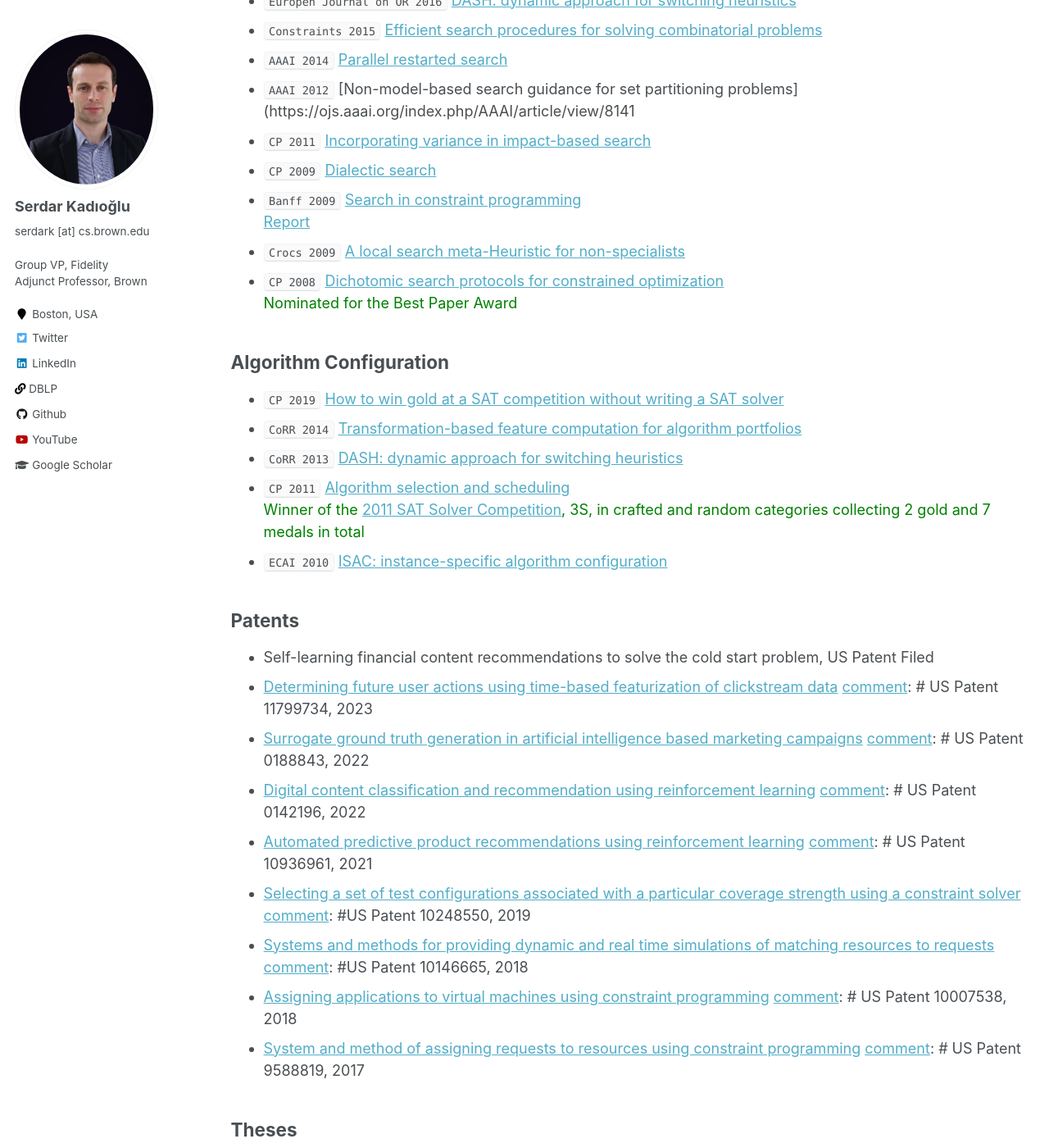
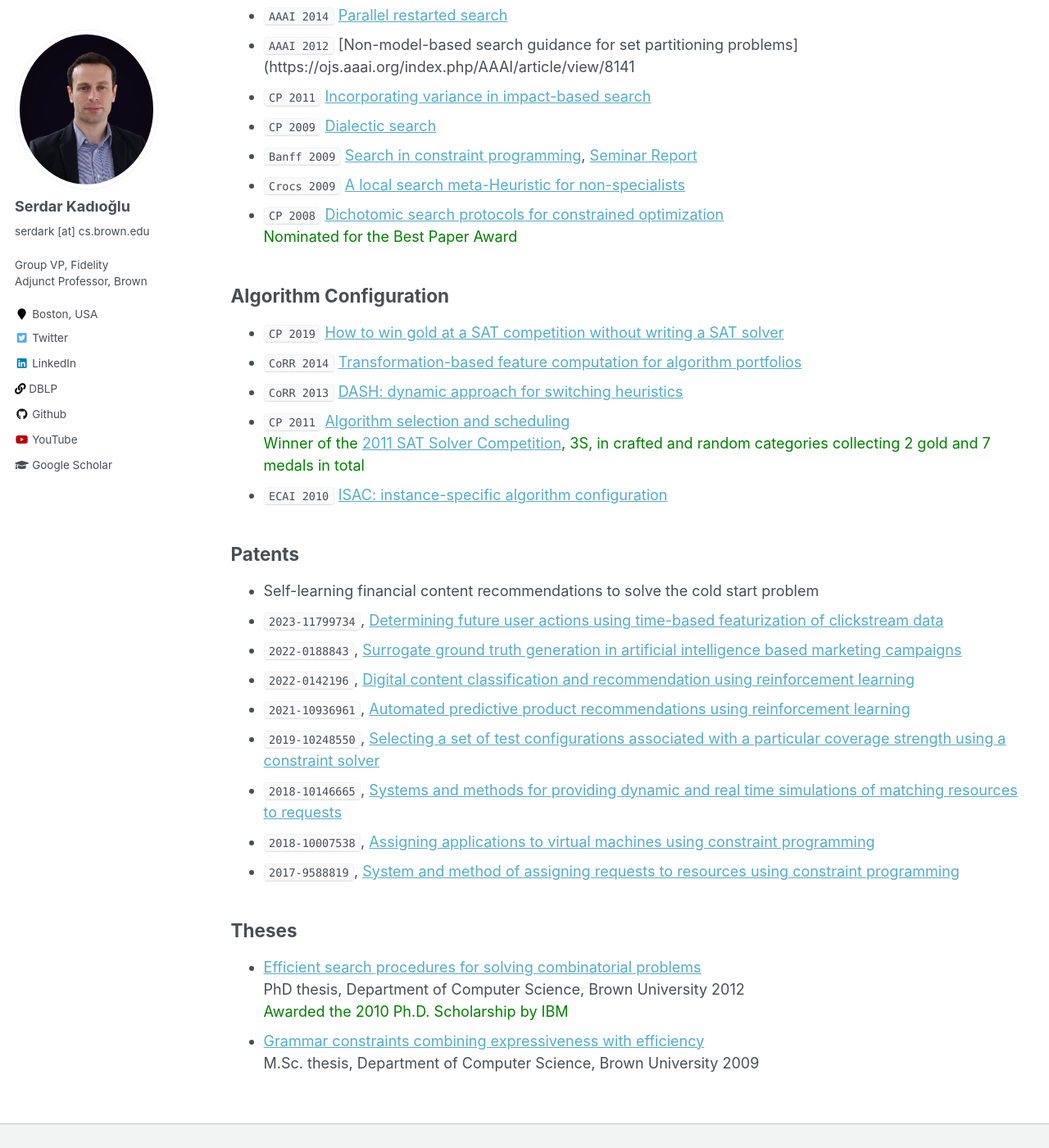
Before and after one commit to skadio/skadio.github.io, a Jekyll site: the page built from _pages/publications.md, in a window 1280 px wide and 1400 px high, scrolled down 2921 px. Shown: the whole window at 82% size. Built offline with Jekyll 4.4.1, drawn with Linux system fonts in a browser that asks for light colours; some of the changed text lies outside the part shown.

Commit message:
Update publications.md

```diff
--- a/_pages/publications.md
+++ b/_pages/publications.md
@@ -40,12 +40,11 @@ author_profile: true
 * `ArXiv 2023` [Explainable AI using expressive Boolean formulas](https://arxiv.org/abs/2306.03976)<br>
 [Fidelity blog post](https://fcatalyst.com/blog/june2023/explainable-ai-using-expressive-boolean-formulas)
 * `LION 2023` [Surrogate Membership for Inferred Metrics to Enhance Fairness Evaluation](https://link.springer.com/chapter/10.1007/978-3-031-44505-7_29)<br>
-[library](https://github.com/fidelity/jurity?tab=readme-ov-file#quick-start-probabilistic-fairness-evaluation)
+[GitHub](https://github.com/fidelity/jurity?tab=readme-ov-file#quick-start-probabilistic-fairness-evaluation)
 * `ICMLA 2021` [Surrogate Ground Truth Generation to Enhance Binary Fairness Evaluation](https://ieeexplore.ieee.org/abstract/document/9680169)
 
 ## Recommender Systems
-* `TMLR 2022` [Non-Deterministic Behavior of Thompson Sampling with Linear Payoffs and How to Avoid It](https://openreview.net/pdf?id=sX9d3gfwtE)<br>
-<span style="color:green"> Received TMLR's first reproducibility certificate</span>
+* `TMLR 2022` [Non-Deterministic Behavior of Thompson Sampling with Linear Payoffs and How to Avoid It](https://openreview.net/pdf?id=sX9d3gfwtE) <span style="color:green"> Received TMLR's first reproducibility certificate</span>
 * `IJCAI 2021` [Active Learning Meets Optimized Item Selection](https://arxiv.org/abs/2112.03105)<br>
 [GitHub](https://github.com/fidelity/selective?tab=readme-ov-file#text-based-selection)
 * `CPAIOR 2021` [Optimized Item Selection to Boost Exploration for Recommender Systems](https://link.springer.com/chapter/10.1007/978-3-030-78230-6_27)<br>
@@ -75,11 +74,11 @@ and Machine Learning](http://osullivan.ucc.ie/CPML2023/submissions/09.pdf)<br>
 * `Computer Speech & Language 2015` [Feature selection methods and their combinations in high-dimensional classification of speaker likability, intelligibility and personality traits](https://www.sciencedirect.com/science/article/abs/pii/S0885230813001113)<br>
 [Code](http://research.spa.aalto.fi/robustness/featureselection/)
 * `Interspeech 2012` [Feature selection for speaker traits](http://users.tkk.fi/~jpohjala/publications/is12stc.pdf)<br>
-[Code](http://research.spa.aalto.fi/robustness/featureselection/)
+[GitHub](https://github.com/skadio/featureSelection)
 
 ## Algorithmic Reasoning
-* `MOPTA 2021` [Integrated Vehicle Routing and Monte Carlo Scheduling Approach for the Home Service Assignment, Routing, and Scheduling Problem](https://arxiv.org/abs/2106.16176)<br>
-[Brown News](http://cs.brown.edu/news/2021/08/11/brown-cs-team-takes-third-place-thirteenth-modeling-and-optimization-competition/), <span style="color:green">Finalist at the AIMMS-MOPTA Optimization Modeling Competition</span>
+* `MOPTA 2021` [Integrated Vehicle Routing and Monte Carlo Scheduling Approach for the Home Service Assignment, Routing, and Scheduling Problem](https://arxiv.org/abs/2106.16176) <br>
+<span style="color:green">Finalist at the AIMMS-MOPTA Optimization Modeling Competition</span>, [Brown News](http://cs.brown.edu/news/2021/08/11/brown-cs-team-takes-third-place-thirteenth-modeling-and-optimization-competition/)
 * `European Journal on Comb. Opt. 2019` [Core group placement: allocation and provisioning of heterogeneous resources](https://link.springer.com/article/10.1007/s13675-018-0095-9)
 * `CoRR 2017` [Column generation for interaction coverage in combinatorial software testing](https://arxiv.org/abs/1712.07081)
 * [Heterogeneous resource allocation in cloud management](http://ieeexplore.ieee.org/document/7778589/)
@@ -90,19 +89,17 @@ and Machine Learning](http://osullivan.ucc.ie/CPML2023/submissions/09.pdf)<br>
 
 
 ## Search & Optimization
-* `Dagsthul 2022` [Data-driven combinatorial optimization]([https://drops.dagstuhl.de/opus/volltexte/2018/9289/pdf/dagrep_v008_i002_p026_18071.pdf](https://www.dagstuhl.de/en/seminars/seminar-calendar/seminar-details/22431))<br>
-[Report](https://drops.dagstuhl.de/opus/volltexte/2023/17825/pdf/dagrep_v012_i010_p166_22431.pdf)
+* `Dagsthul 2022` [Data-driven combinatorial optimization]([https://drops.dagstuhl.de/opus/volltexte/2018/9289/pdf/dagrep_v008_i002_p026_18071.pdf](https://www.dagstuhl.de/en/seminars/seminar-calendar/seminar-details/22431)), [Seminar Report](https://drops.dagstuhl.de/opus/volltexte/2023/17825/pdf/dagrep_v012_i010_p166_22431.pdf)
 * `INFORMS 2020` [Seq2Pat: sequence-to-pattern generation in large-scale sequence databases](http://meetings2.informs.org/wordpress/annual2020/)
-* `Dagsthul 2018` [Planning & operations research](https://drops.dagstuhl.de/opus/volltexte/2018/9289/pdf/dagrep_v008_i002_p026_18071.pdf)<br>
-[Report](https://www.dagstuhl.de/en/program/calendar/motivationstext/?semnr=18071)
+* `Dagsthul 2018` [Planning & operations research](https://drops.dagstuhl.de/opus/volltexte/2018/9289/pdf/dagrep_v008_i002_p026_18071.pdf), [Seminar Report](https://www.dagstuhl.de/en/program/calendar/motivationstext/?semnr=18071)
 * `Europen Journal on OR 2016` [DASH: dynamic approach for switching heuristics](https://www.sciencedirect.com/science/article/abs/pii/S0377221715007559)
 * `Constraints 2015` [Efficient search procedures for solving combinatorial problems](http://link.springer.com/article/10.1007%2Fs10601-015-9211-0)
 * `AAAI 2014` [Parallel restarted search](https://ojs.aaai.org/index.php/AAAI/article/view/8848)
 * `AAAI 2012` [Non-model-based search guidance for set partitioning problems](https://ojs.aaai.org/index.php/AAAI/article/view/8141
 * `CP 2011` [Incorporating variance in impact-based search](https://link.springer.com/chapter/10.1007/978-3-642-23786-7_36)
 * `CP 2009` [Dialectic search](https://link.springer.com/chapter/10.1007/978-3-642-04244-7_39)
-* `Banff 2009` [Search in constraint programming](https://www.birs.ca/events/2009/5-day-workshops/09w5125)<br>
-[Report](https://www.birs.ca/workshops/2009/09w5125/report09w5125.pdf)
+* `Banff 2009` [Search in constraint programming](https://www.birs.ca/events/2009/5-day-workshops/09w5125),
+[Seminar Report](https://www.birs.ca/workshops/2009/09w5125/report09w5125.pdf)
 * `Crocs 2009` [A local search meta-Heuristic for non-specialists](http://www.computational-sustainability.org/crocs09/papers/kadioglu-crocs09.pdf)
 * `CP 2008` [Dichotomic search protocols for constrained optimization](https://link.springer.com/chapter/10.1007%2F978-3-540-85958-1_17)<br>
 <span style="color:green">Nominated for the Best Paper Award</span>
@@ -116,23 +113,15 @@ and Machine Learning](http://osullivan.ucc.ie/CPML2023/submissions/09.pdf)<br>
 * `ECAI 2010` [ISAC: instance-specific algorithm configuration](https://dl.acm.org/doi/10.5555/1860967.1861114)
 
 ## Patents
-* Self-learning financial content recommendations to solve the cold start problem, US Patent Filed
-* [Determining future user actions using time-based featurization of clickstream data](https://www.freepatentsonline.com/11799734.html)
-[comment]: # US Patent 11799734, 2023
-* [Surrogate ground truth generation in artificial intelligence based marketing campaigns](https://scholar.google.com/citations?view_op=view_citation&hl=en&user=tOgYtHkAAAAJ&cstart=20&pagesize=80&citation_for_view=tOgYtHkAAAAJ:nZcligLrVowC)
-[comment]: # US Patent 0188843, 2022
-* [Digital content classification and recommendation using reinforcement learning](https://scholar.google.com/citations?view_op=view_citation&hl=en&user=tOgYtHkAAAAJ&cstart=20&pagesize=80&citation_for_view=tOgYtHkAAAAJ:ODE9OILHJdcC)
-[comment]: # US Patent 0142196, 2022
-* [Automated predictive product recommendations using reinforcement learning](https://scholar.google.com/citations?view_op=view_citation&hl=en&user=tOgYtHkAAAAJ&cstart=20&pagesize=80&citation_for_view=tOgYtHkAAAAJ:yFnVuubrUp4C)
-[comment]: # US Patent 10936961, 2021
-* [Selecting a set of test configurations associated with a particular coverage strength using a constraint solver](https://scholar.google.com/citations?view_op=view_citation&hl=en&user=tOgYtHkAAAAJ&sortby=pubdate&authuser=1&citation_for_view=tOgYtHkAAAAJ:ZzlSgRqYykMC)
-[comment]: #US Patent 10248550, 2019
-* [Systems and methods for providing dynamic and real time simulations of matching resources to requests](https://scholar.google.com/citations?view_op=view_citation&hl=en&user=tOgYtHkAAAAJ&cstart=20&pagesize=80&sortby=pubdate&authuser=1&citation_for_view=tOgYtHkAAAAJ:Aul-kAQHnToC)
-[comment]: #US Patent 10146665, 2018
-* [Assigning applications to virtual machines using constraint programming](https://scholar.google.com/citations?view_op=view_citation&hl=en&user=tOgYtHkAAAAJ&citation_for_view=tOgYtHkAAAAJ:cWzG1nlazyYC)
-[comment]: # US Patent 10007538, 2018
-* [System and method of assigning requests to resources using constraint programming](https://scholar.google.com/citations?view_op=view_citation&hl=en&user=tOgYtHkAAAAJ&citation_for_view=tOgYtHkAAAAJ:WJVC3Jt7v1AC)
-[comment]: # US Patent 9588819, 2017
+* Self-learning financial content recommendations to solve the cold start problem
+* `2023-11799734`, [Determining future user actions using time-based featurization of clickstream data](https://www.freepatentsonline.com/11799734.html)
+* `2022-0188843`, [Surrogate ground truth generation in artificial intelligence based marketing campaigns](https://scholar.google.com/citations?view_op=view_citation&hl=en&user=tOgYtHkAAAAJ&cstart=20&pagesize=80&citation_for_view=tOgYtHkAAAAJ:nZcligLrVowC)
+* `2022-0142196`, [Digital content classification and recommendation using reinforcement learning](https://scholar.google.com/citations?view_op=view_citation&hl=en&user=tOgYtHkAAAAJ&cstart=20&pagesize=80&citation_for_view=tOgYtHkAAAAJ:ODE9OILHJdcC)
+* `2021-10936961`, [Automated predictive product recommendations using reinforcement learning](https://scholar.google.com/citations?view_op=view_citation&hl=en&user=tOgYtHkAAAAJ&cstart=20&pagesize=80&citation_for_view=tOgYtHkAAAAJ:yFnVuubrUp4C)
+* `2019-10248550`, [Selecting a set of test configurations associated with a particular coverage strength using a constraint solver](https://scholar.google.com/citations?view_op=view_citation&hl=en&user=tOgYtHkAAAAJ&sortby=pubdate&authuser=1&citation_for_view=tOgYtHkAAAAJ:ZzlSgRqYykMC)
+* `2018-10146665`, [Systems and methods for providing dynamic and real time simulations of matching resources to requests](https://scholar.google.com/citations?view_op=view_citation&hl=en&user=tOgYtHkAAAAJ&cstart=20&pagesize=80&sortby=pubdate&authuser=1&citation_for_view=tOgYtHkAAAAJ:Aul-kAQHnToC)
+* `2018-10007538`, [Assigning applications to virtual machines using constraint programming](https://scholar.google.com/citations?view_op=view_citation&hl=en&user=tOgYtHkAAAAJ&citation_for_view=tOgYtHkAAAAJ:cWzG1nlazyYC)
+* `2017-9588819`, [System and method of assigning requests to resources using constraint programming](https://scholar.google.com/citations?view_op=view_citation&hl=en&user=tOgYtHkAAAAJ&citation_for_view=tOgYtHkAAAAJ:WJVC3Jt7v1AC)
 
 [comment]: # (http://patft.uspto.gov/netacgi/nph-Parser?Sect1=PTO2&Sect2=HITOFF&u=%2Fnetahtml%2FPTO%2Fsearch-adv.htm&r=1&p=1&f=G&l=50&d=PTXT&S1=10007538.PN.&OS=PN/10007538&RS=PN/10007538)
 
@@ -143,6 +132,7 @@ and Machine Learning](http://osullivan.ucc.ie/CPML2023/submissions/09.pdf)<br>
 ## Theses
 
 * [Efficient search procedures for solving combinatorial problems](http://www.cs.brown.edu/research/pubs/theses/phd/2012/kadioglu.pdf)<br>
-PhD thesis, Department of Computer Science, Brown University 2012 <span style="color:green">Awarded the 2010 Ph.D. Scholarship by IBM</span>
+PhD thesis, Department of Computer Science, Brown University 2012<br>
+<span style="color:green">Awarded the 2010 Ph.D. Scholarship by IBM</span>
 * [Grammar constraints combining expressiveness with efficiency](http://www.cs.brown.edu/research/pubs/theses/masters/2009/kadioglu.pdf)<br>
 M.Sc. thesis, Department of Computer Science, Brown University 2009
```
